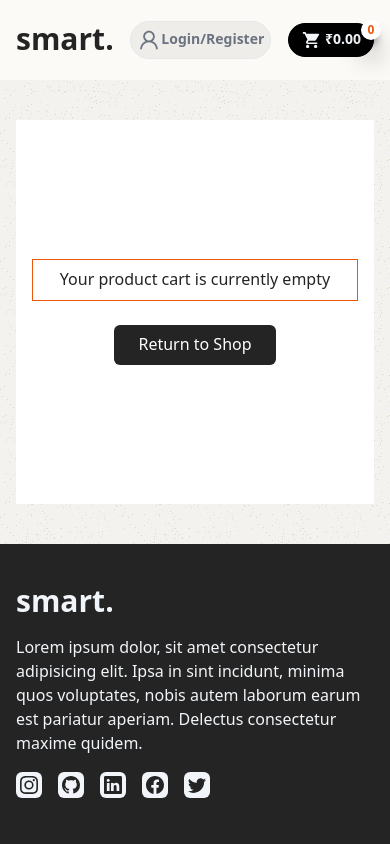
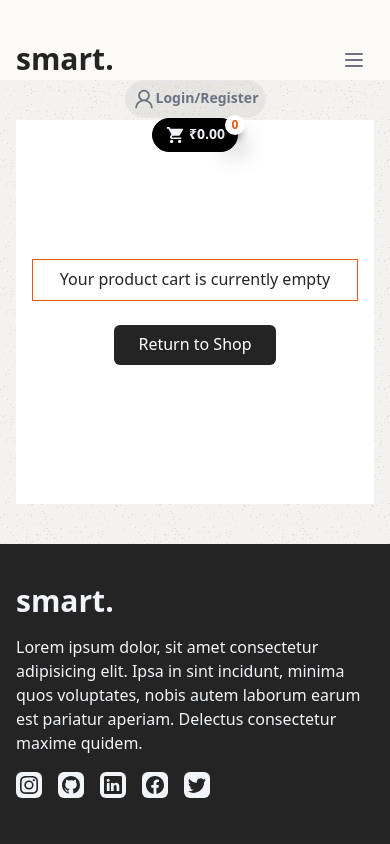
Before and after one commit to vishwavinoth/smart_shop, a Next.js app: page /cart in a window 390 px wide. Shown: the top 844 px of the page. Built offline with nearby package versions, Linux system fonts and the light colour scheme; no server answers.

Commit message:
Update Header.tsx

```diff
--- a/src/components/Header.tsx
+++ b/src/components/Header.tsx
@@ -47,16 +47,37 @@ const Header = () => {
   }, [productData]);
 
   return (
-    <div className="bg-bodyColor h-20 top-0 sticky z-50 w-auto">
-      <Container className="h-full flex items-center md:gap-x-5 justify-between md:justify-start">
-        <Logo />
+    <div className="bg-bodyColor h-20 top-0 sticky z-50">
+      <Container className="h-full flex flex-col md:flex-row items-center justify-between md:gap-x-5 md:justify-start">
+        <div className="flex items-center justify-between w-full md:w-auto">
+          <Logo />
+          <div className="md:hidden ml-2">
+            {/* Hamburger menu for mobile */}
+            <button className="p-2 text-gray-500">
+              <svg
+                xmlns="http://www.w3.org/2000/svg"
+                fill="none"
+                viewBox="0 0 24 24"
+                stroke="currentColor"
+                className="h-6 w-6"
+              >
+                <path
+                  strokeLinecap="round"
+                  strokeLinejoin="round"
+                  strokeWidth="2"
+                  d="M4 6h16M4 12h16M4 18h16"
+                />
+              </svg>
+            </button>
+          </div>
+        </div>
         {/* Search Field */}
-        <div className="w-full bg-white hidden md:flex items-center gap-x-1 border-[1px] border-lightText/50 rounded-full px-4 py-1.5 focus-within:border-orange-600 group">
+        <div className="w-full md:w-auto bg-white hidden md:flex items-center gap-x-1 border-[1px] border-lightText/50 rounded-full px-4 py-1.5 focus-within:border-orange-600 group">
           <FiSearch className="text-gray-500 group-focus-within:text-darkText duration-200" />
           <input
             type="text"
             placeholder="Search for products"
-            className="placeholder:text-sm flex-1 outline-none"
+            className="placeholder-text-sm flex-1 outline-none"
           />
         </div>
         {/* Login/Register */}
```
